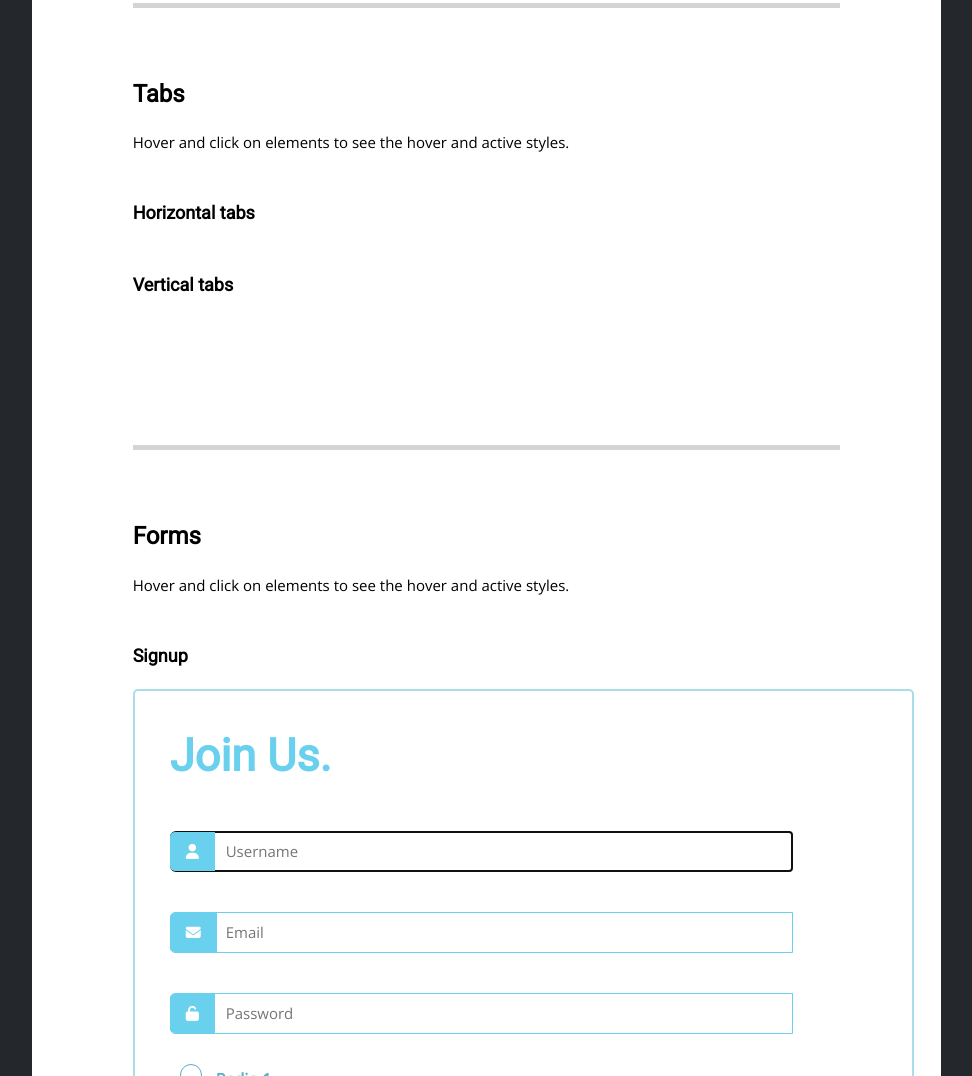
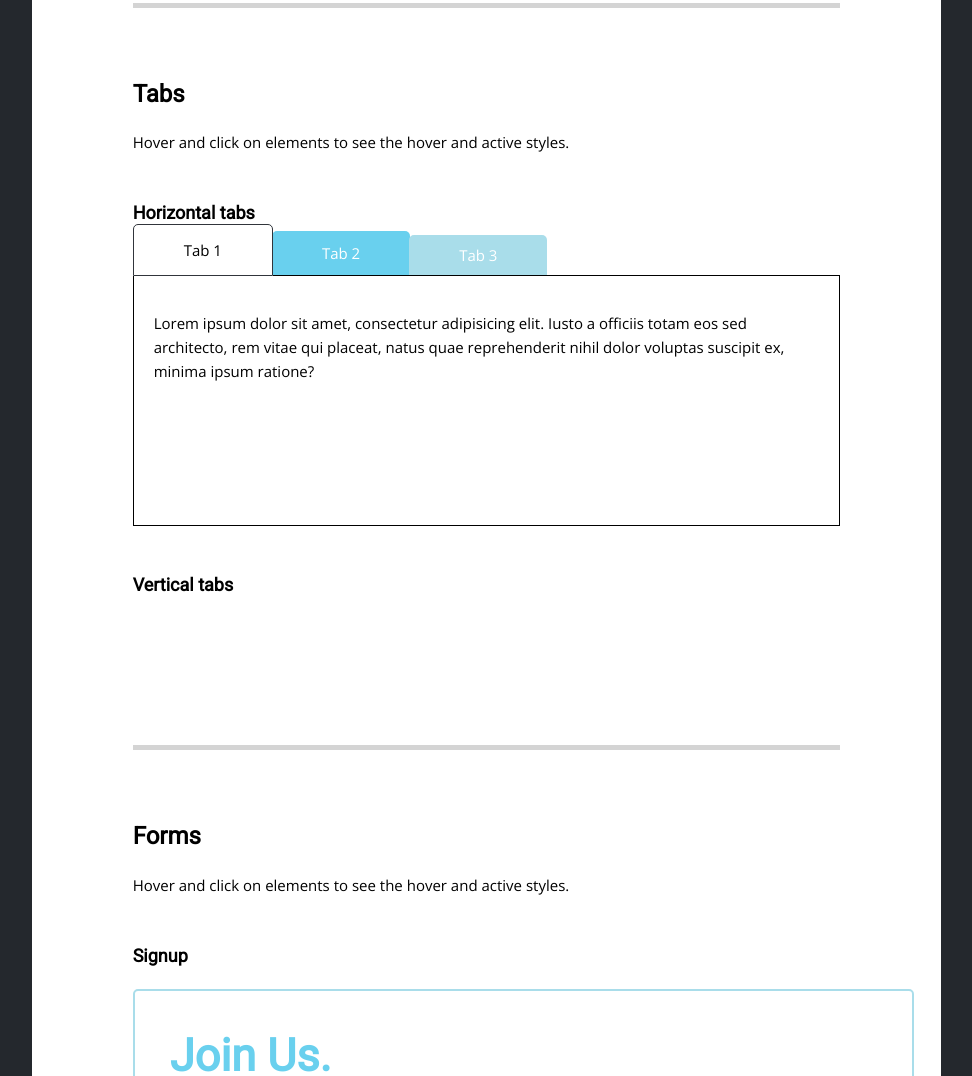
Before and after one commit to snagy22000/LMD-UI-Framework, a plain HTML site: page index.html in a window 1280 px wide. Shown: the part 4264-5340 px from the top of the page, without its empty margins (205-1177 px from the left). Drawn offline with nearby package versions, Linux system fonts and the light colour scheme.

Commit message:
tabs initial commit

```diff
--- a/index.html
+++ b/index.html
@@ -281,6 +281,36 @@
               <article>
                 <h2>Horizontal tabs</h2>
                 <!---->
+
+                <div class="mrc__tabs">
+
+                  <div class="mrc__tab">
+                    <input type="radio" id="mrtab1" checked name="mrc">
+                    <label for="mrtab1">Tab 1</label>
+                    <div class="mrc__tab__content">
+                      <p>Lorem ipsum dolor sit amet, consectetur adipisicing elit. Iusto a officiis totam eos sed architecto, rem vitae qui placeat, natus quae reprehenderit nihil dolor voluptas suscipit ex, minima ipsum ratione?</p>
+                    </div>
+                  </div>
+
+                  <div class="mrc__tab">
+                    <input type="radio" id="mrtab2" name="mrc">
+                    <label for="mrtab2">Tab 2</label>
+                    <div class="mrc__tab__content">
+                      <p>Lorem ipsum dolor sit amet, consectetur adipisicing elit. Cum quis vero eaque, amet vel quia. Tenetur ipsum hic eum dolorem sunt eius odio, quisquam nesciunt cumque delectus, aperiam ab neque?</p>
+                    </div>
+                  </div>
+
+                  <div class="mrc__tab">
+                    <input type="radio" id="mrtab3" name="mrc">
+                    <label for="mrtab3">Tab 3</label>
+                    <div class="mrc__tab__content">
+                      <p>Lorem ipsum dolor sit amet, consectetur adipisicing elit. Illo repellat vel fugiat, doloremque, commodi ipsam et voluptatibus totam tempore, fuga possimus nihil libero aliquam officiis, porro consequatur vitae sed sit.</p>
+                    </div>
+                  </div>
+                </div>
+
+
+
               </article>
 
               <article>
--- a/src/styles/css/main.css
+++ b/src/styles/css/main.css
@@ -11,3 +11,4 @@
 @import url("cards.css");
 @import url("forms.css");
 @import url("accordion.css");
+@import url("tabs.css");
--- /dev/null
+++ b/src/styles/css/tabs.css
@@ -0,0 +1,74 @@
+
+.mrc__tabs {
+  position: relative;
+  min-height: 250px;
+  clear: both;
+  margin: 50px 0 0 0;
+}
+
+.mrc__tabs label {
+  -webkit-border-top-left-radius: 5px;
+  -webkit-border-top-right-radius: 5px;
+  -moz-border-radius-topleft: 5px;
+  -moz-border-radius-topright: 5px;
+  border-top-left-radius: 5px;
+  border-top-right-radius: 5px;
+  background: var(--title-color);
+  padding: 15px 50px;
+  border: 1px solid var(--dark-secondary-color);
+  margin-left: -1px;
+  position: relative;
+  left: 1px;
+  top: -38px;
+}
+
+.mrc__tab {
+  float: left;
+}
+
+.mrc__tab:nth-child(1) label {
+  background-color: var(--primary-color);
+}
+
+.mrc__tab:nth-child(2) label {
+  background-color: var(--soft-primary-color);
+  border:0;
+  color: var(--title-color);
+  padding: 12px 50px;
+  top: -35px;
+}
+
+.mrc__tab:nth-child(3) label {
+  background-color: var(--faint-primary-color);
+  border: 0;
+  color: var(--title-color);
+  padding: 10px 50px;
+  top:-33px;
+}
+
+.mrc__tabs [type=radio] {
+  display: none;
+}
+
+.mrc__tabs [type=radio]:checked ~ label {
+  background: var(--title-color);
+  color: var(--text-color);
+  border: 1px solid var(--dark-secondary-color);
+  z-index: 20;
+}
+.mrc__tabs [type=radio]:checked ~ label ~ .mrc__tab__content {
+  z-index: 10;
+  opacity: 1;
+}
+
+.mrc__tab__content {
+  position: absolute;
+  background: var(--title-color);
+  bottom:0;
+  right:0;
+  left:0;
+  top:-1px;
+  padding: 20px;
+  border: 1px solid var(--text-color);
+  opacity:0;
+}
```
